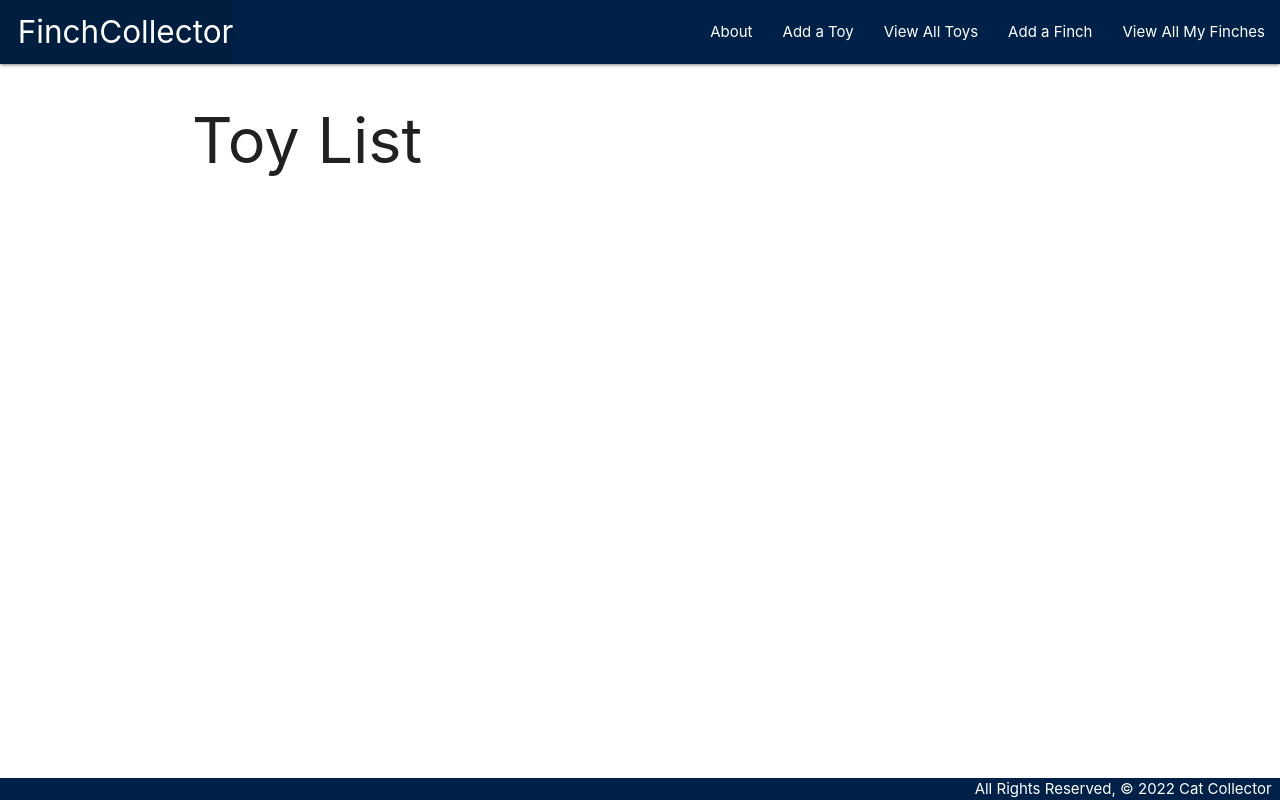
After one commit to ivanmirandaortega/Finch-Collector, a Django app: page /toys/ in a window 1280 px wide. The commit adds this page. Run offline with Django 4.2, Linux system fonts and the light colour scheme; data that the repository does not hold is empty.

```diff
--- a/main_app/templates/base.html
+++ b/main_app/templates/base.html
@@ -21,6 +21,7 @@
             <ul class="right">
                 <li><a href=" {% url 'about' %} ">About</a></li>
                 <li><a href="{% url 'toys_create' %}">Add a Toy</a></li>
+                <li><a href="{% url 'toys_index' %}">View All Toys</a></li>
                 <li><a href=" {% url 'finches_create' %} ">Add a Finch</a></li>
                 <li><a href=" {% url 'index' %} ">View All My Finches</a></li>
             </ul>
--- a/main_app/templates/main_app/toy_detail.html
+++ b/main_app/templates/main_app/toy_detail.html
@@ -12,7 +12,8 @@
                 <p>Color: {{ toy.color }}</p>
             </div>
             <div class="card-action">
-
+                <a href="{% url 'toys_update' toy.id %}">Edit</a>
+                <a href="{% url 'toys_delete' toy.id %}">Delete</a>
             </div>
         </div>
     </div>
--- /dev/null
+++ b/main_app/templates/main_app/toy_list.html
@@ -0,0 +1,18 @@
+{% extends 'base.html' %}
+
+{% block content %}
+    <h1>Toy List</h1>
+
+
+    {% for toy in toy_list %}
+        <a href="{% url 'toys_detail' toy.id %}">
+            <div class="card">
+                <div class="card-content">
+                    <span class="card-title">{{ toy.name }}</span>
+                    <p>Color: {{ toy.color }}</p>
+                </div>
+            </div>
+        </a>
+    {% endfor %}
+
+{% endblock content %}
--- a/main_app/urls.py
+++ b/main_app/urls.py
@@ -10,6 +10,9 @@ urlpatterns = [
      path('finches/<int:pk>/update/', views.FinchUpdate.as_view(), name='finches_update'),
      path('finches/<int:pk>/delete/', views.FinchDelete.as_view(), name='finches_delete'),
      path('finches/<int:finch_id>/add_feeding', views.add_feeding, name='add_feeding'),
+     path('toys/', views.ToyList.as_view(), name='toys_index'),
      path('toys/<int:pk>/', views.ToyDetail.as_view(), name='toys_detail'),
      path('toys/create/', views.ToyCreate.as_view(), name='toys_create'),
+     path('toys/<int:pk>/update/', views.ToyUpdate.as_view(), name='toys_update'),
+     path('toys/<int:pk>/delete/', views.ToyDelete.as_view(), name='toys_delete'),
 ]
--- a/main_app/views.py
+++ b/main_app/views.py
@@ -60,9 +60,20 @@ def add_feeding(request, finch_id):
 		# with same id as the argument to the function finch_id
     return redirect('detail', finch_id=finch_id)
 
+class ToyList(ListView):
+    model = Toy
+
 class ToyCreate(CreateView):
     model = Toy
     fields = '__all__'
 
 class ToyDetail(DetailView):
     model = Toy
+
+class ToyUpdate(UpdateView):
+    model = Toy
+    fields = ['name', 'color']
+
+class ToyDelete(DeleteView):
+    model = Toy
+    success_url = '/toys/'
```
Also changed, not shown: main_app/templates/main_app/toy_confirm_delete.html (added, +13 -0 lines).
